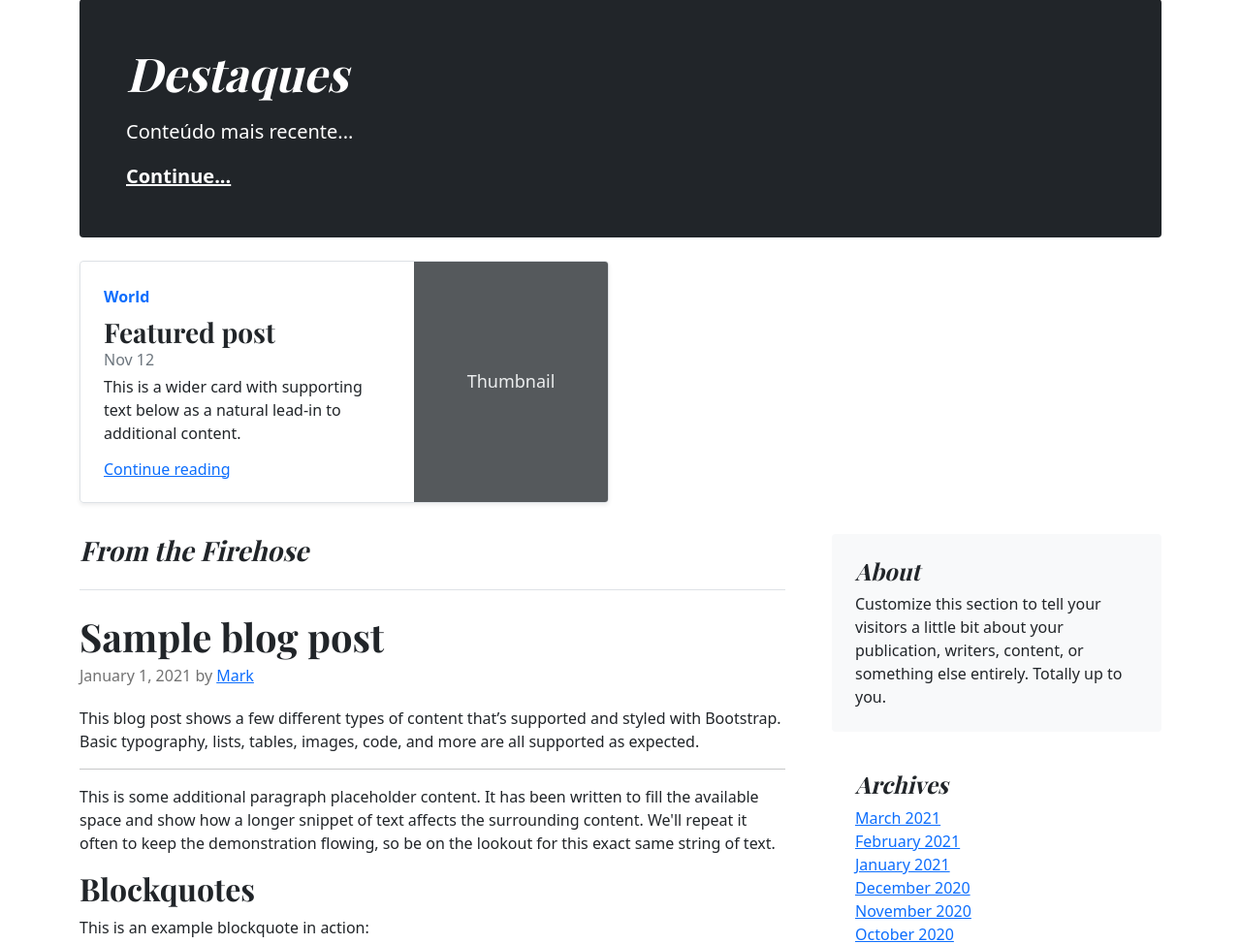
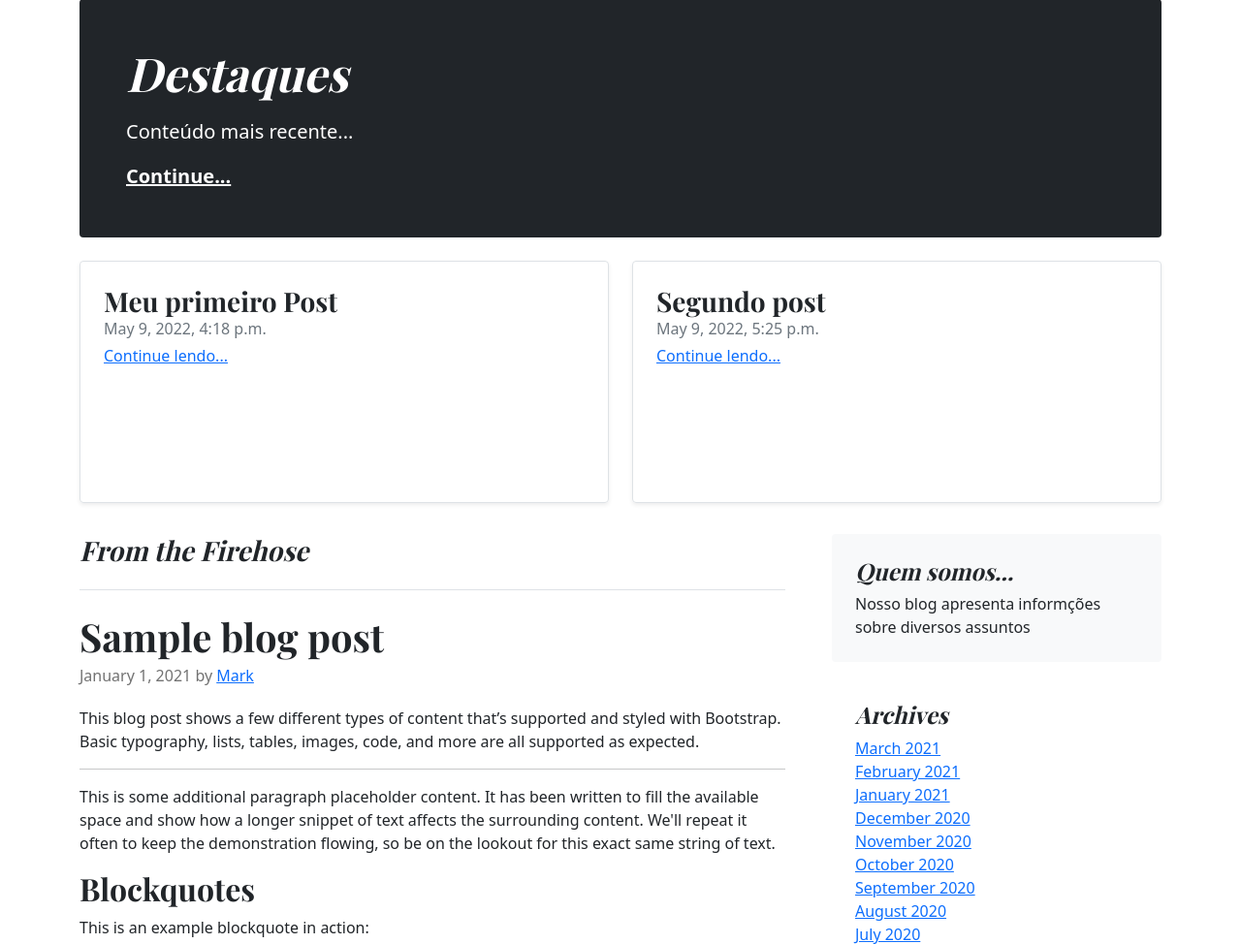
Before and after one commit to EdeCorrea/BlogTeste, a Django app: page / in a window 1280 px wide. Shown: the part 122-1096 px from the top of the page at 97% size. Run offline with Django 4.2, Linux system fonts and the light colour scheme; data comes from the database, SQL or seed files in the repository; both versions use the stored data as it was after the commit; some libraries are stand-ins or nearby versions.

Commit message:
Listando os posts na home

```diff
--- a/blog/views.py
+++ b/blog/views.py
@@ -1,6 +1,9 @@
 from django.shortcuts import render
+from blog.models import Post
 
 # Create your views here.
 
 def home(request):
-    return render(request, 'home.html')
+    posts = Post.objects.all()
+    dados = {"posts": posts}
+    return render(request, 'home.html', dados)
--- a/templates/base.html
+++ b/templates/base.html
@@ -336,8 +336,8 @@ h1, h2, h3, h4, h5, h6 {
     <div class="col-md-4">
       <div class="position-sticky" style="top: 2rem;">
         <div class="p-4 mb-3 bg-light rounded">
-          <h4 class="fst-italic">About</h4>
-          <p class="mb-0">Customize this section to tell your visitors a little bit about your publication, writers, content, or something else entirely. Totally up to you.</p>
+          <h4 class="fst-italic">Quem somos...</h4>
+          <p class="mb-0">Nosso blog apresenta informções sobre diversos assuntos</p>
         </div>
 
         <div class="p-4">
--- a/templates/home.html
+++ b/templates/home.html
@@ -2,21 +2,19 @@
 
 
 {% block content%}
-
+{% for post in posts %}
 <div class="col-md-6">
     <div class="row g-0 border rounded overflow-hidden flex-md-row mb-4 shadow-sm h-md-250 position-relative">
       <div class="col p-4 d-flex flex-column position-static">
-        <strong class="d-inline-block mb-2 text-primary">World</strong>
-        <h3 class="mb-0">Featured post</h3>
-        <div class="mb-1 text-muted">Nov 12</div>
-        <p class="card-text mb-auto">This is a wider card with supporting text below as a natural lead-in to additional content.</p>
-        <a href="#" class="stretched-link">Continue reading</a>
-      </div>
-      <div class="col-auto d-none d-lg-block">
-        <svg class="bd-placeholder-img" width="200" height="250" xmlns="http://www.w3.org/2000/svg" role="img" aria-label="Placeholder: Thumbnail" preserveAspectRatio="xMidYMid slice" focusable="false"><title>Placeholder</title><rect width="100%" height="100%" fill="#55595c"/><text x="50%" y="50%" fill="#eceeef" dy=".3em">Thumbnail</text></svg>
+
+        <!-- <strong class="d-inline-block mb-2 text-primary">{{ post.titulo }}</strong> -->
+        <h3 class="mb-0">{{ post.titulo }}</h3>
+        <div class="mb-1 text-muted">{{ post.data_criacao }}</div>
+        <a href="#" class="stretched-link">Continue lendo...</a>
 
       </div>
+
     </div>
   </div>
-
+{% endfor %}
 {% endblock %}
```
Also changed, not shown: db.sqlite3.
